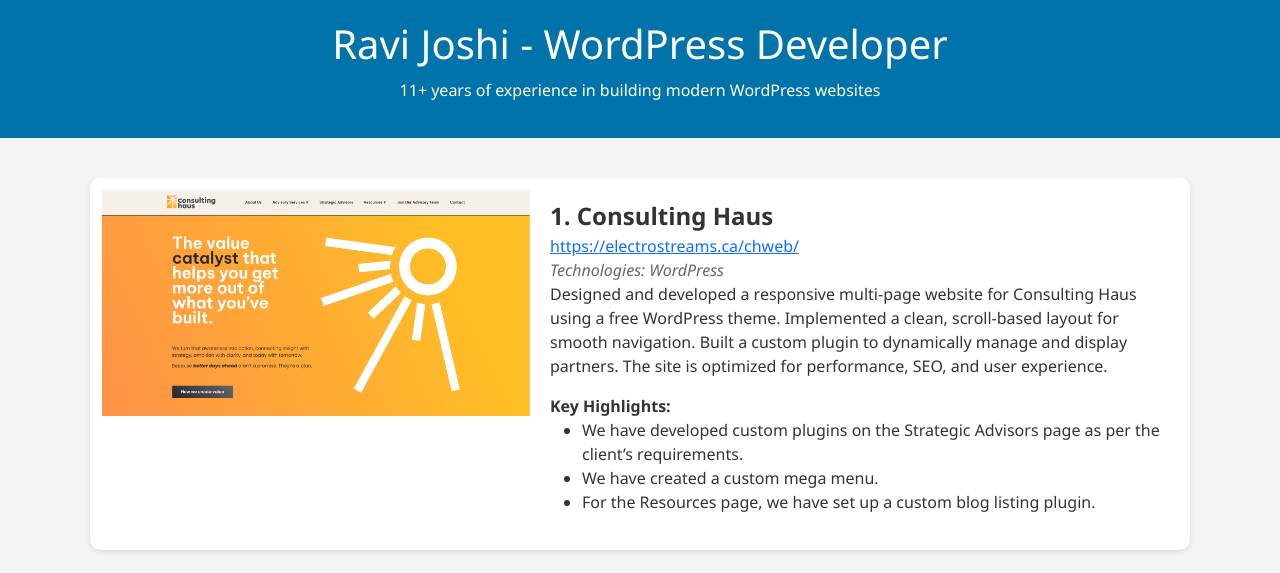
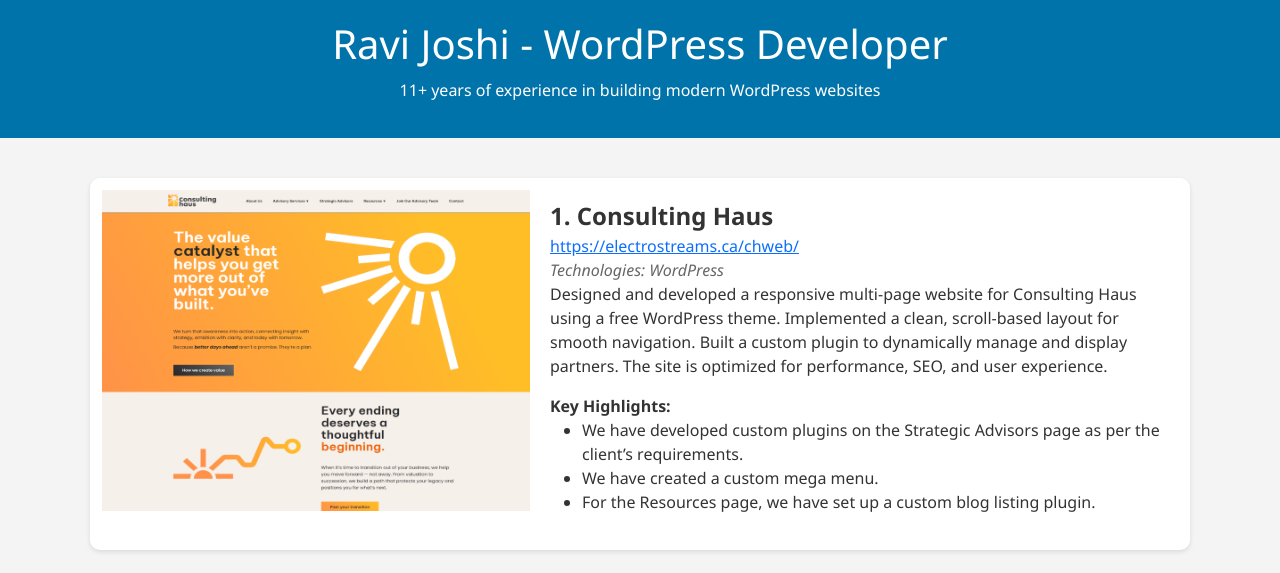
Before and after one commit to rvjoshi5050/portfolio, a plain HTML site: page index.html in a window 1280 px wide. Shown: the top 573 px of the page. Drawn offline with nearby package versions, Linux system fonts and the light colour scheme.

Commit message:
Update index.html

```diff
--- a/index.html
+++ b/index.html
@@ -105,7 +105,7 @@
 	<!-- https://powersense.co/ -->
 	 <div class="portfolio-item">
       <div class="left-side">
-        <img src="img/consulting.png" alt="Project Image" class="portfolio-img w-100">
+        <img src="img/consulting-new.png" alt="Project Image" class="portfolio-img w-100">
       </div>
       <div class="right-side">
         <div class="portfolio-title">1.  Consulting Haus</div>
```
